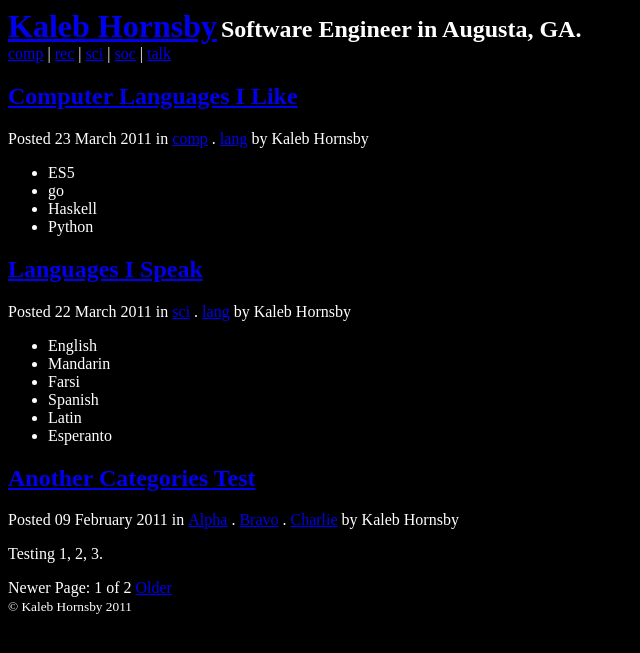
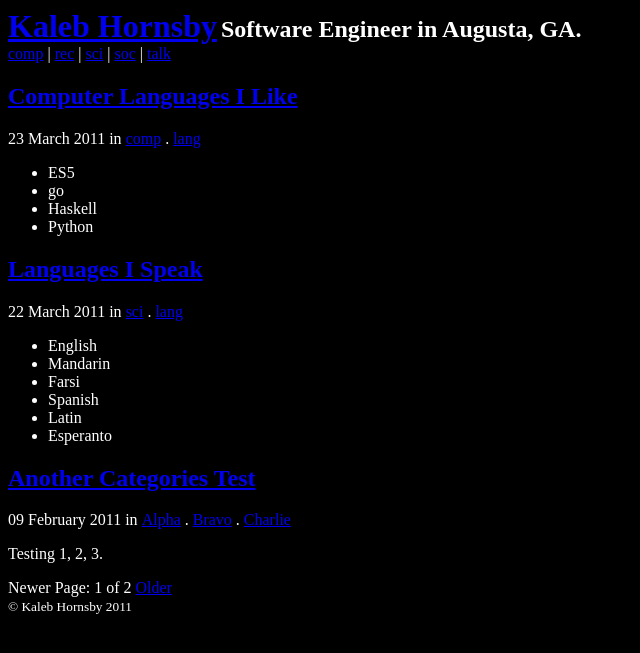
Before and after one commit to kaleb/kaleb.github.com, a Jekyll site: the page built from index.html, in a window 1280 px wide. Shown: the top 653 px of the page, without its empty margins (0-640 px from the left). Built offline with Jekyll 4.4.1, drawn with Linux system fonts in a browser that asks for light colours; the list of posts is cut into pages by our own code.

Commit message:
Edited _includes/post.md via GitHub

```diff
--- a/_includes/post.md
+++ b/_includes/post.md
@@ -3,9 +3,10 @@
     <h1><a href={{ page.url}}>{% if page.h1 %}{{ page.h1 }}{% else %}{{ page.title }}{% endif %}</a></h1>
     <h2>{{ page.subtitle }}</h2>
   </hgroup>
-  Posted
+  {% if page.date %}
   <time pubdate="pubdate" datetime="{{ page.date | date_to_xmlschema }}">{{ page.date | date_to_long_string }}</time>
-  in
+  {% endif %}
+  {% if page.categories %} in
   <nav>
     {% for category in page.categories %}
       {% capture previous_category %}{{ previous_category }}/{{ category }}{% endcapture %}
@@ -13,10 +14,13 @@
       <a href="{{ previous_category }}">{{ category }}</a>
     {% endfor %}
   </nav>
-  by
-  {% if page.author %}
-    {% if page.author_url %}<a href="{{ page.author_url }}">{{ page.author }}</a>
-    {% else %}{{ page.author }}{% endif %}
-  {% else %}{{ site.author }}{% endif %}
+  {% endif %}
+  {% if page.author %} by
+    {% if page.author_url %}
+      <a href="{{ page.author_url }}">{{ page.author }}</a>
+    {% else %}
+      {{ page.author }}
+    {% endif %}
+  {% endif %}
 </header>
 {{ page.content }}
```
